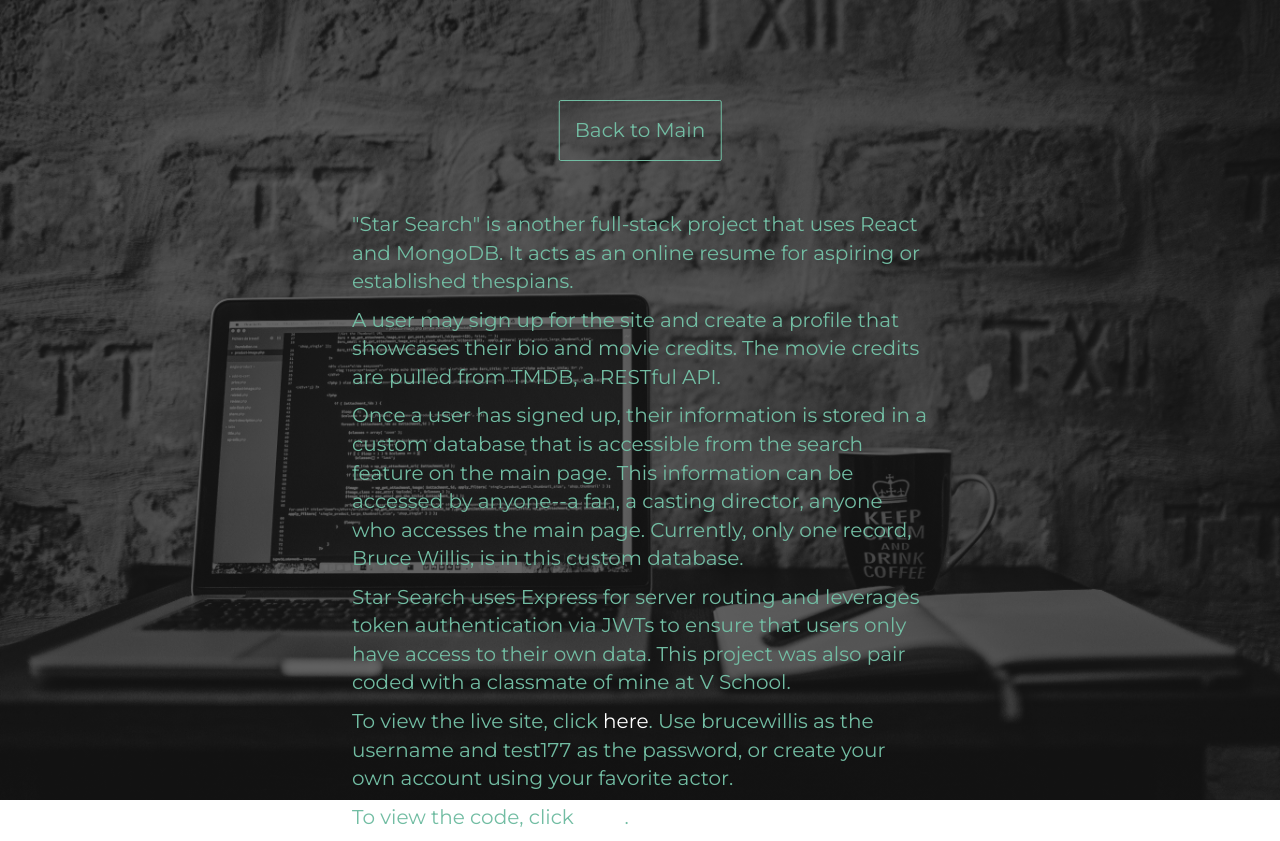
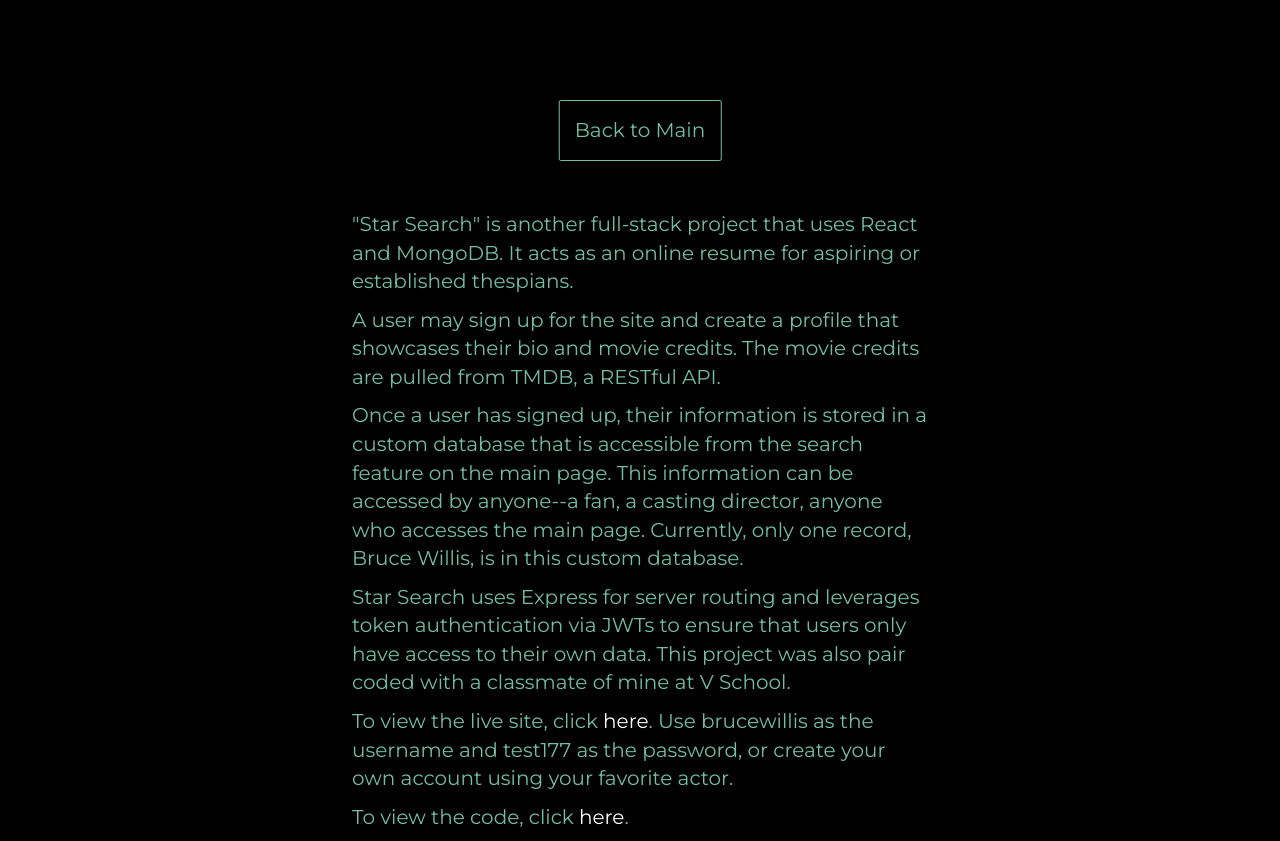
Before and after one commit to KyBEx/my-portfolio, a PHP site: page /star-search.html in a window 1280 px wide. Run offline with PHP 8.4, Linux system fonts and the light colour scheme; some libraries are stand-ins or nearby versions; some web fonts are replaced.

Commit message:
playing with background

```diff
--- a/star-search.html
+++ b/star-search.html
@@ -10,7 +10,7 @@
     </head>
     <body>
         <a class="go-back" href="./index.html">Back to Main</a>
-        <div class="banner">
+        <div class="project-banner">
             <div id="description-container">
                 <p class="project-description">"Star Search" is another full-stack project that uses React and MongoDB.  It acts as an online resume for aspiring or established thespians.</p>
                 <p class="project-description">A user may sign up for the site and create a profile that showcases their bio and movie credits.  The movie credits are pulled from TMDB, a RESTful API.</p>
--- a/style.css
+++ b/style.css
@@ -61,6 +61,17 @@
     position: relative;
     display: table;
     padding: 0% 25%;
+}
+
+.project-banner {
+    width: 100%;
+    height: 100vh;
+    text-align: center;
+    overflow: hidden;
+    position: relative;
+    display: table;
+    padding: 0% 25%;
+    background-color: black;
 }
 
 .banner::before {
```
